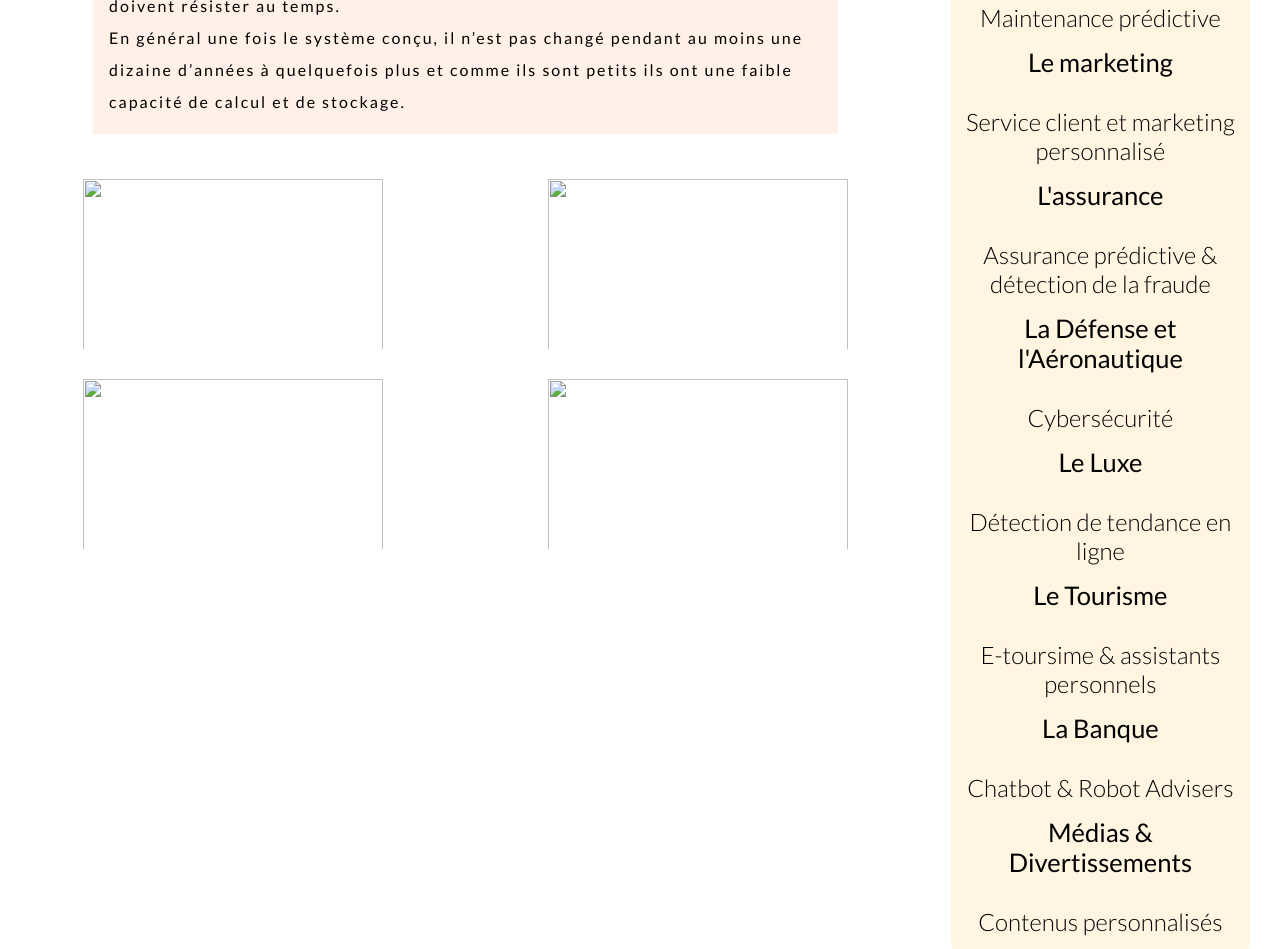
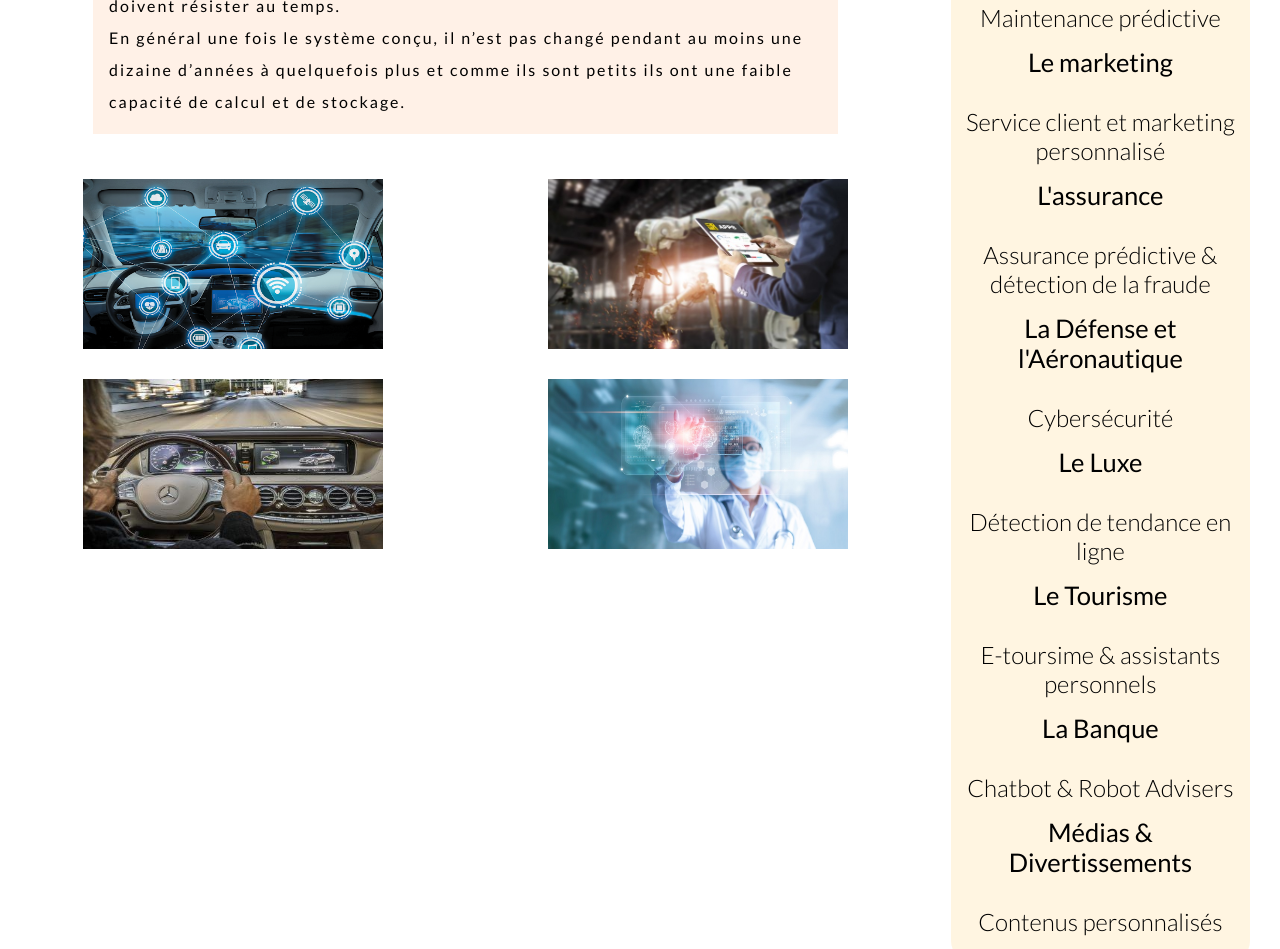
Before and after one commit to ThibaultBardinetLanglois/IntelligenceArtificielleProject, a plain HTML site: page Machine-learning.html in a window 1280 px wide. Shown: the part 1307-2256 px from the top of the page. Drawn offline with Linux system fonts and the light colour scheme.

Commit message:
Update Machine-learning.html

```diff
--- a/Machine-learning.html
+++ b/Machine-learning.html
@@ -54,12 +54,12 @@
                         En général une fois le système conçu, il n’est pas changé pendant au moins une dizaine d’années à quelquefois plus et comme ils sont petits ils ont une faible capacité de calcul et de stockage.
                     </p>
                     <div id="gauche">
-                        <img src="images/automobile.png">
-                        <img src="images/machine.jpg">
+                        <img src="automobile.png">
+                        <img src="machine.jpg">
                     </div>
                     <div id="droite">
-                        <img src="images/luxe.jpg">
-                        <img src="images/sante.jpg">
+                        <img src="luxe.jpg">
+                        <img src="sante.jpg">
                     </div>
                 </article>
                 <aside>
```
